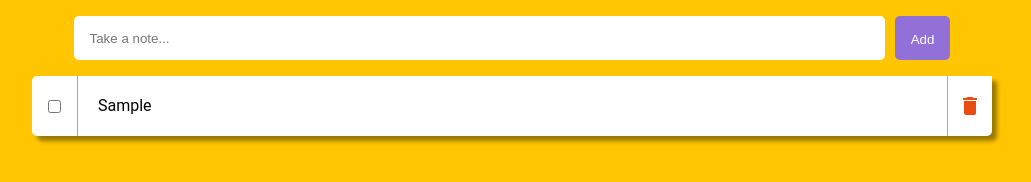
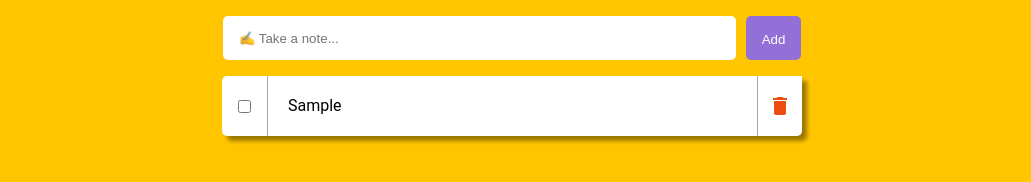
Before and after one commit to SujalXplores/minimal-to-do-app-preserve-state, a plain HTML site: page index.html in a window 1280 px wide. Both pictures are taken after typing "Sample" into the empty fields and a click on the button "Add". Shown: the whole page, without its empty margins (128-1159 px from the left). Drawn offline with Linux system fonts and the light colour scheme.

Commit message:
💄 ui optimizations

```diff
--- a/index.html
+++ b/index.html
@@ -19,7 +19,7 @@
         <input
           class="elm form__input"
           type="search"
-          placeholder="Take a note..."
+          placeholder="✍️ Take a note..."
           id="note-input"
         />
         <button class="elm" type="submit">Add</button>
--- a/styles.css
+++ b/styles.css
@@ -29,7 +29,6 @@ body {
 }
 
 button.elm {
-  margin-left: 10px;
   background: #9370d8;
   color: var(--color-white);
   cursor: pointer;
@@ -41,19 +40,22 @@ button.elm {
   align-items: center;
   padding: 1rem;
   flex-wrap: wrap;
+  grid-gap: 10px;
 }
 
 .form__input {
-  min-width: 65%;
+  max-width: 513px;
   font-variant-ligatures: none;
   white-space: pre-wrap;
   word-wrap: break-word;
+  width: 92%;
 }
 
 .todo-list__container {
   display: flex;
   margin: 0 auto;
-  width: 75%;
+  width: 100%;
+  max-width: 580px;
   background: var(--color-white);
   flex-wrap: nowrap;
   border-radius: 5px 0 5px 5px;
@@ -80,6 +82,8 @@ input[type='checkbox']:checked + label.todo__description {
   flex-direction: row;
   align-items: center;
   min-height: 60px;
+  opacity: 1;
+  transition: all 0.6s ease-out;
 }
 
 .todo__task-li:not(:last-child) {
@@ -96,8 +100,10 @@ input[type='checkbox']:checked + label.todo__description {
   border-right: 1px solid var(--color-grey);
   line-height: 60px;
   padding: 0 20px;
-  white-space: pre-wrap;
+  white-space: nowrap;
   word-wrap: break-word;
+  text-overflow: ellipsis;
+  overflow: hidden;
 }
 
 .delete_btn {
@@ -111,14 +117,17 @@ input[type='checkbox']:checked + label.todo__description {
   button.elm {
     width: 100%;
   }
-
-  button.elm {
-    margin: 1rem 0;
-  }
-}
-
-@media (max-width: 22rem) {
   .todo-list__container {
     width: 86%;
   }
 }
+
+@media (min-width: 19rem) and (max-width: 38.125rem) {
+  .todo-list__container {
+    width: 86%;
+  }
+  button.elm {
+    width: 92%;
+    max-width: 513px;
+  }
+}
```
